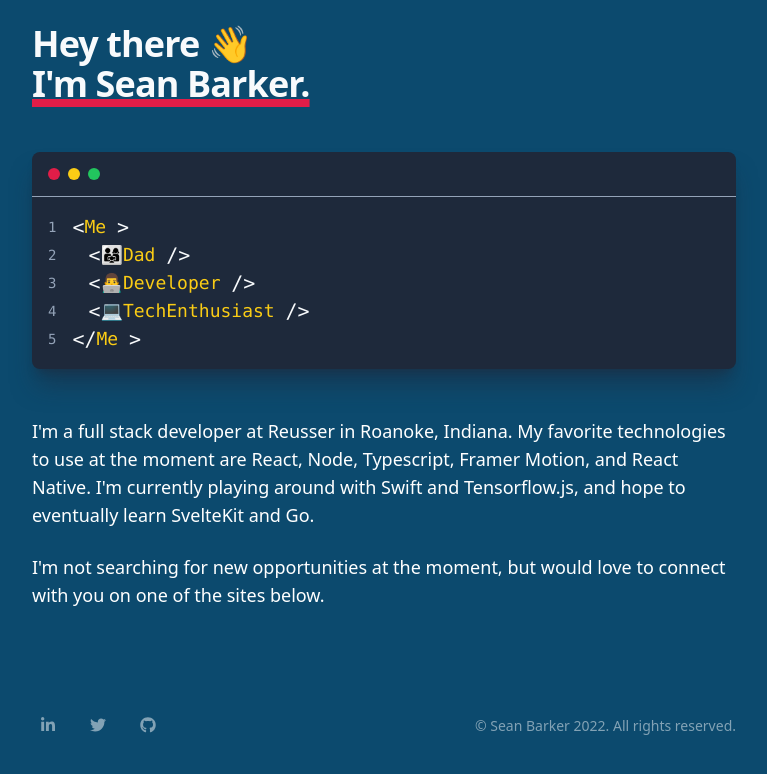
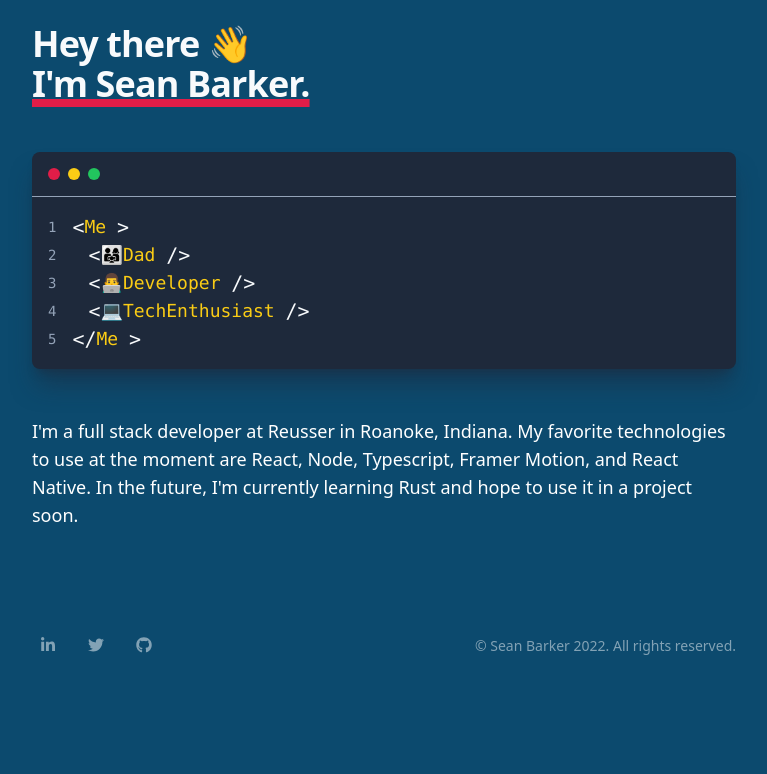
Before and after one commit to SeanBarker182/myPortfolio, a Next.js app: page / in a window 1280 px wide. Shown: the top 774 px of the page, without its empty margins (256-1023 px from the left). Built offline with nearby package versions, Linux system fonts and the light colour scheme.

Commit message:
Update social links and text

```diff
--- /dev/null
+++ b/components/SocialLinks/SocialLinks.tsx
@@ -0,0 +1,48 @@
+import {
+  faGithub,
+  faLinkedinIn,
+  faTwitter,
+  IconDefinition,
+} from "@fortawesome/free-brands-svg-icons";
+import { FontAwesomeIcon } from "@fortawesome/react-fontawesome";
+
+export const SocialLinks = () => {
+  return (
+    <ul className="flex space-x-4">
+      <SocialLink
+        href="https://www.linkedin.com/in/sean-barker/"
+        label="LinkedIn"
+        icon={faLinkedinIn}
+      />
+      <SocialLink
+        href="https://twitter.com/seanbarkerdev"
+        label="Twitter"
+        icon={faTwitter}
+      />
+      <SocialLink
+        href="https://github.com/seanbarker182"
+        label="GitHub"
+        icon={faGithub}
+      />
+    </ul>
+  );
+};
+
+type SocialLinkProps = {
+  icon: IconDefinition;
+  href: string;
+  label: string;
+};
+const SocialLink: React.FC<SocialLinkProps> = ({ icon, href, label }) => {
+  return (
+    <li>
+      <a href={href} target="_blank">
+        <span className="sr-only">{label}</span>
+        <FontAwesomeIcon
+          icon={icon}
+          className="w-8 text-slate-50 text-opacity-50 hover:text-opacity-100"
+        />
+      </a>
+    </li>
+  );
+};
--- /dev/null
+++ b/components/SocialLinks/index.ts
@@ -0,0 +1 @@
+export { SocialLinks } from "./SocialLinks";
--- a/pages/index.tsx
+++ b/pages/index.tsx
@@ -9,6 +9,7 @@ import { FontAwesomeIcon } from "@fortawesome/react-fontawesome";
 import type { NextPage } from "next";
 import Head from "next/head";
 import Image from "next/image";
+import { SocialLinks } from "../components/SocialLinks";
 
 const Home: NextPage = () => {
   return (
@@ -56,52 +57,19 @@ const Home: NextPage = () => {
           <p className="text-white text-lg">
             I'm a full stack developer at Reusser in Roanoke, Indiana. My
             favorite technologies to use at the moment are React, Node,
-            Typescript, Framer Motion, and React Native. I'm currently playing
-            around with Swift and Tensorflow.js, and hope to eventually learn
-            SvelteKit and Go.
+            Typescript, Framer Motion, and React Native. In the future, I'm
+            currently learning Rust and hope to use it in a project soon.
           </p>
-          <p className="text-white text-lg mt-6">
+          {/* <p className="text-white text-lg mt-6">
             I'm not searching for new opportunities at the moment, but would
             love to connect with you on one of the sites below.
-          </p>
+          </p> */}
         </article>
       </main>
       <footer className="mt-16">
         <div className="max-w-3xl mx-auto px-4 sm:px-12 lg:px-8 py-4">
           <div className="flex flex-col sm:flex-row justify-between">
-            <ul className="flex space-x-4">
-              <li>
-                <a
-                  href="https://www.linkedin.com/in/sean-barker/"
-                  target="_blank"
-                  rel="noopener noreferrer"
-                >
-                  <span className="sr-only">LinkedIn</span>
-                  <FontAwesomeIcon
-                    icon={faLinkedinIn}
-                    className="w-8 text-slate-50 text-opacity-50 hover:text-opacity-100"
-                  />
-                </a>
-              </li>
-              <li>
-                <a href="https://twitter.com/seanbarkerdev" target="_blank">
-                  <span className="sr-only">Twitter</span>
-                  <FontAwesomeIcon
-                    icon={faTwitter}
-                    className="w-9 text-slate-50 text-opacity-50 hover:text-opacity-100"
-                  />
-                </a>
-              </li>
-              <li>
-                <a href="https://github.com/seanbarker182" target="_blank">
-                  <span className="sr-only">GitHub</span>
-                  <FontAwesomeIcon
-                    icon={faGithub}
-                    className="w-8 text-slate-50 text-opacity-50 hover:text-opacity-100"
-                  />
-                </a>
-              </li>
-            </ul>
+            <SocialLinks />
             <p className="text-slate-50 text-opacity-50 text-sm leading-none mb-1 mt-2 sm:mt-auto">
               © Sean Barker {new Date().getFullYear()}. All rights reserved.
             </p>
```
